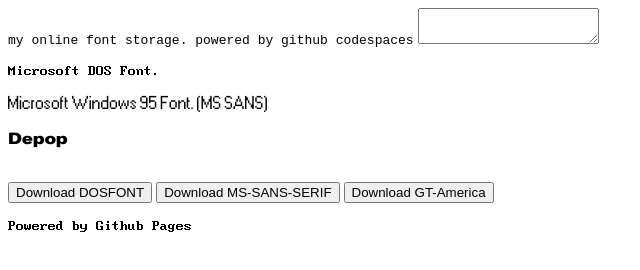
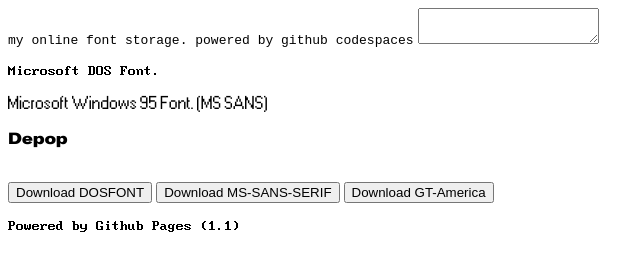
Before and after one commit to aghastmuffin/extrafonts, a plain HTML site: page index.html in a window 1280 px wide. Shown: the full height of the page, 0-640 px from the left. Drawn offline with Linux system fonts and the light colour scheme.

Commit message:
enter version control number

```diff
--- a/index.html
+++ b/index.html
@@ -16,7 +16,7 @@
     <a href="https://aghastmuffin.github.io/extrafonts/ModernDOS8x14.ttf"><button >Download DOSFONT</button></a>
     <a href="https://aghastmuffin.github.io/extrafonts/MS-Sans-Serif.ttf"><button >Download MS-SANS-SERIF</button></a>
     <a href="https://aghastmuffin.github.io/extrafonts/GT-America-LCGV-Extended-Black.ttf"><button >Download GT-America</button></a>
-    <p class="dos">Powered by Github Pages</p>
+    <p class="dos">Powered by Github Pages (1.1)</p>
 <style>
 @font-face{
     font-family: DOS8x14;
```
